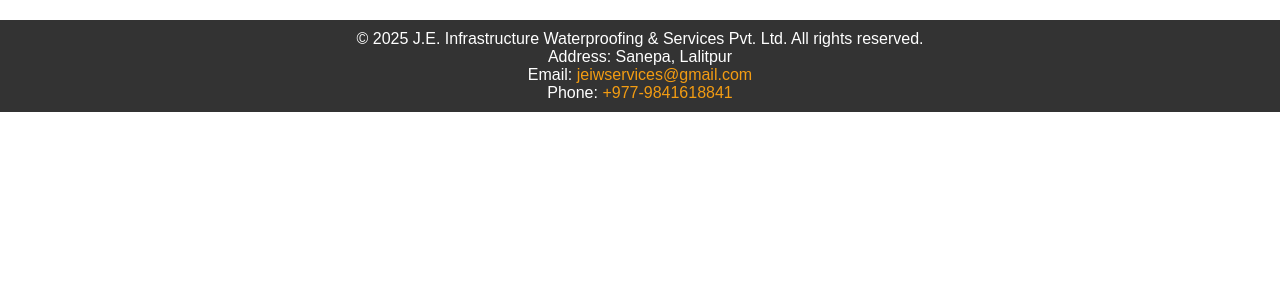
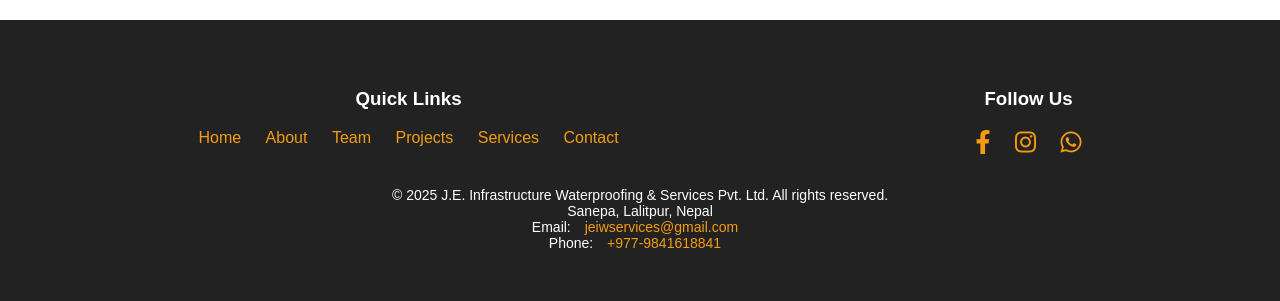
Before and after one commit to nish117/jeiws2025, a PHP site: page / in a window 1280 px wide. Shown: the part 4559-4860 px from the top of the page. Before the commit the page ends 4671 px from the top, so only its background shows below. Run offline with PHP 8.4, Linux system fonts and the light colour scheme.

Commit message:
ADDED social media icons

```diff
--- a/css/styles.css
+++ b/css/styles.css
@@ -279,10 +308,21 @@
 }
 /* Footer */
 footer {
-    background: #333;
+    background: #222;
+    color: white;
+    padding: 40px 20px;
+    text-align: center;
+    display: flex;
+    flex-wrap: wrap;
+    justify-content: space-around;
+    /* background: #333;
     color: white;
     text-align: center;
-    padding: 10px 0;
+    padding: 10px 0; */
+}
+
+.footer .links, .footer .social, .footer .company-info {
+    margin: 10px;
 }
 footer p {
     margin-top: 0px;
@@ -292,6 +332,15 @@
 footer a {
     color: #f39c12;
     text-decoration: none;
+    margin: 0 10px;
+}
+.footer .social a {
+    font-size: 24px;
+}
+.footer .company-info {
+    width: 100%;
+    margin-top: 20px;
+    font-size: 14px;
 }
 
 footer a:hover {
--- a/index.html
+++ b/index.html
@@ -24,6 +24,11 @@
                 <p>Building Your Dreams into Reality</p>
                 <a href="#projects" class="cta-button">View Our Projects</a>
             </div>
+        </div>
+        <div class="social-icons">
+            <a href="https://www.facebook.com/JEIWS" target="_blank"><i class="fab fa-facebook-f"></i></a>
+            <a href="https://www.instagram.com/jeiws__  " target="_blank"><i class="fab fa-instagram"></i></a>
+            <a href="https://wa.me/9779811334479" target="_blank"><i class="fab fa-whatsapp"></i></a>
         </div>
 
         <section id="about">
@@ -173,7 +178,7 @@
                 <span class="close-btn" onclick="closePopup()">&times;</span>
                 <p>Thank you for contacting us! We will get back to you soon.</p>
                 <p>Need urgent help? Call us now:</p>
-                <a href="tel:+977-9841618841" class="popup-call-btn">Call Now: 9841618841</a>
+                <a href="tel:+977-9811334479" class="popup-call-btn">Call Now: 9811334479</a>
             </div>
         </div>
     </main>
--- a/src/js/components/footer.js
+++ b/src/js/components/footer.js
@@ -1,11 +1,28 @@
 export function initializeFooter() {
     const footer = document.getElementById('footer');
     footer.innerHTML = `
-        <footer class="site-footer">
-            <p>&copy; 2025 J.E. Infrastructure Waterproofing & Services Pvt. Ltd. All rights reserved.</p>
-            <p>Address: Sanepa, Lalitpur</p>
-            <p>Email: <a href="mailto:jeiwservices@gmail.com">jeiwservices@gmail.com</a></p>
-            <p>Phone: <a href="tel:+9779841618841">+977-9841618841</a></p>
+        <footer class="footer">
+            <div class="links">
+                <h3>Quick Links</h3>
+                <a href="#">Home</a>
+                <a href="#about">About</a>
+                <a href="#team">Team</a>
+                <a href="#projects">Projects</a>
+                <a href="#services">Services</a>
+                <a href="#contact">Contact</a>
+            </div>
+            <div class="social">
+                <h3>Follow Us</h3>
+                <a href="https://www.facebook.com/JEIWS" target="_blank"><i class="fab fa-facebook-f"></i></a>
+                <a href="https://www.instagram.com/jeiws__" target="_blank"><i class="fab fa-instagram"></i></a>
+                <a href="https://wa.me/9779811334479" target="_blank"><i class="fab fa-whatsapp"></i></a>
+            </div>
+            <div class="company-info">
+                <p>&copy; 2025 J.E. Infrastructure Waterproofing & Services Pvt. Ltd. All rights reserved.</p>
+                <p>Sanepa, Lalitpur, Nepal </p>
+                <p>Email: <a href="mailto:jeiwservices@gmail.com">jeiwservices@gmail.com</a></p>
+                <p>Phone: <a href="tel:+9779841618841">+977-9841618841</a></p>
+            </div>
         </footer>
     `;
 }
```
Also changed, not shown: other parts of css/styles.css (+39 -0 lines).
